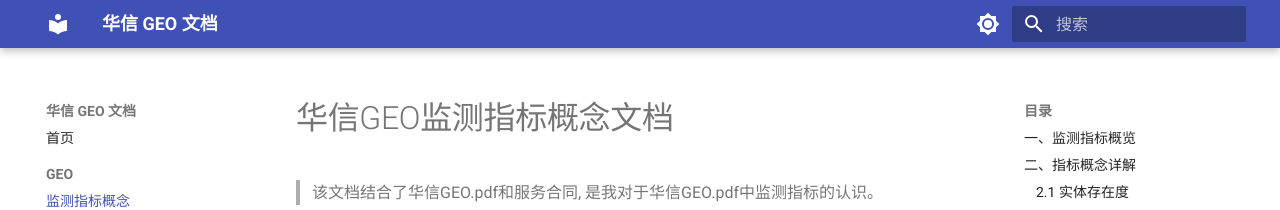
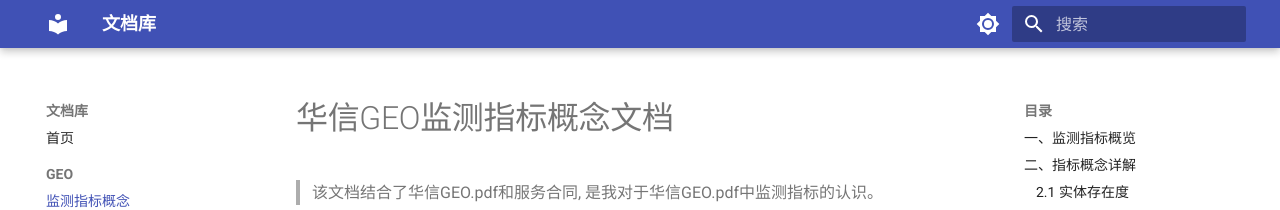
Before and after one commit to koishi1514/git_docs, an MkDocs documentation site: the page built from docs/geo_docs/华信GEO监测指标概念文档.md, in a window 1280 px wide. Shown: the top 210 px of the page. Built offline with MkDocs 1.6.1 and Material for MkDocs 9.7.7, drawn with Linux system fonts in a browser that asks for light colours.

Commit message:
Rename site title to 文档库

```diff
--- a/docs/index.md
+++ b/docs/index.md
@@ -1,4 +1,4 @@
-# 华信 GEO 文档
+# 文档库
 
 本站在持续整理中，目前先发布以下文档：
 
--- a/mkdocs.yml
+++ b/mkdocs.yml
@@ -1,4 +1,4 @@
-site_name: 华信 GEO 文档
+site_name: 文档库
 site_description: 华信 GEO 监测相关文档
 site_url: https://koishi1514.github.io/git_docs/
 
```
